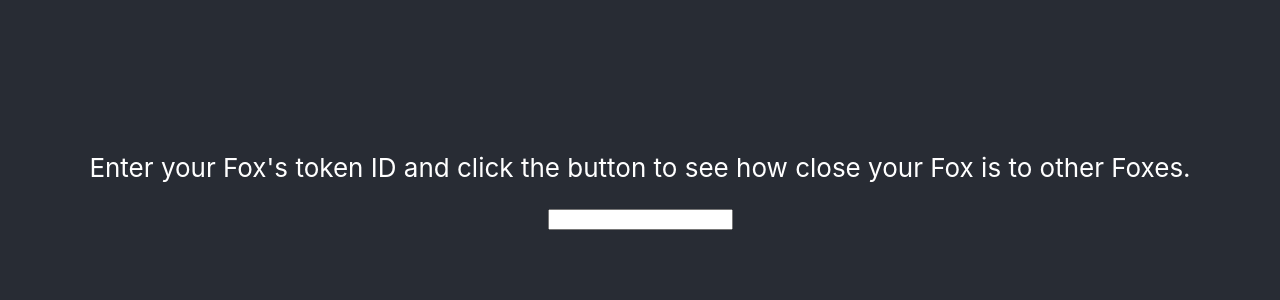
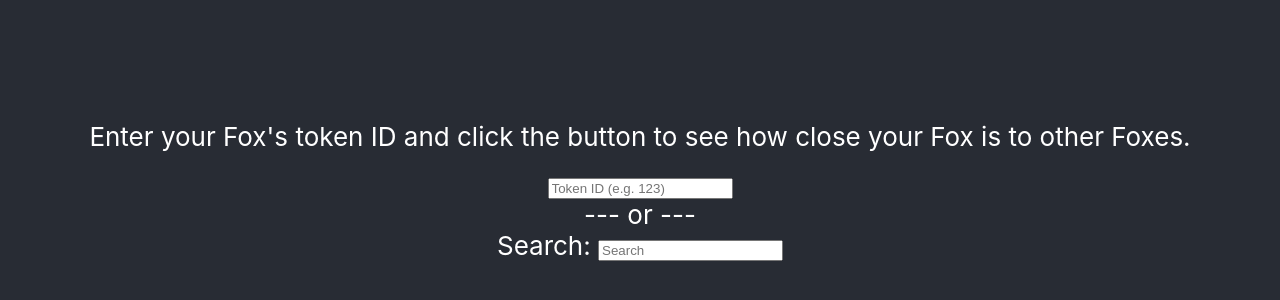
Before and after one commit to Screendead/a-fox-like-me, a React (Create React App) app: page / in a window 1280 px wide. Shown: the part 222-522 px from the top of the page. Built offline with nearby package versions, Linux system fonts and the light colour scheme.

Commit message:
Implement basic search functionality

```diff
--- a/src/App.tsx
+++ b/src/App.tsx
@@ -3,11 +3,15 @@ import { foximity } from './models/foximity';
 import { Fox } from './models/fox/Fox';
 import { useEffect, useState } from 'react';
 import { Foximity } from './models/fox/Foximity';
+import { search } from './models/search';
 
 function App() {
   const [tokenID, setTokenID] = useState('');
   const [fox, setFox] = useState<Fox | undefined>();
   const [foximities, setFoximities] = useState<Foximity[]>([]);
+
+  const [searchTerm, setSearchTerm] = useState<string | undefined>();
+  const [searchResults, setSearchResults] = useState<Fox[]>([]);
 
   useEffect(() => {
     if (tokenID) {
@@ -25,6 +29,14 @@ function App() {
     }
   }, [tokenID]);
 
+  useEffect(() => {
+    if (searchTerm) {
+      setSearchResults(search(searchTerm));
+    } else {
+      setSearchResults([]);
+    }
+  }, [searchTerm]);
+
   return (
     <div className="App">
       <header className="App-header">
@@ -38,9 +50,26 @@ function App() {
           Enter your Fox's token ID and click the button to see how close your
           Fox is to other Foxes.
         </p>
-        <input type="number" value={tokenID} onChange={(e) => {
+        <input type="number" value={tokenID} placeholder="Token ID (e.g. 123)" onChange={(e) => {
           setTokenID(e.target.value);
         }} />
+        <span>--- or ---</span>
+        <div>
+          <div>
+            <span>Search: </span>
+            <input type="text" value={searchTerm} placeholder="Search" onChange={(e) => {
+              setSearchTerm(e.target.value);
+            }} />
+          </div>
+          {searchTerm && <div>
+            {searchResults.map(f => <button key={f.tokenId} onClick={() => {
+              setTokenID(f.tokenId.toString());
+              setSearchTerm('');
+            }}>
+              {f.name}
+            </button>)}
+          </div>}
+        </div>
         {fox && <>
           <p>
             Viewing {} Foxes similar to {fox?.tokenId ?? 'unknown'}: "{fox?.name ?? 'unknown'}"
--- /dev/null
+++ b/src/models/search.tsx
@@ -0,0 +1,11 @@
+import { Fox } from './fox/Fox';
+import foxes from './foxes.json';
+
+export function search(searchTerm: string): Fox[] {
+  const searchTermLower = searchTerm.toLowerCase();
+  return foxes
+    .filter(f => f.name.toLowerCase().includes(searchTermLower))
+    .map(f => f as Fox)
+    .sort((a, b) => a.name.localeCompare(b.name))
+    .splice(0, 10);
+}
```
